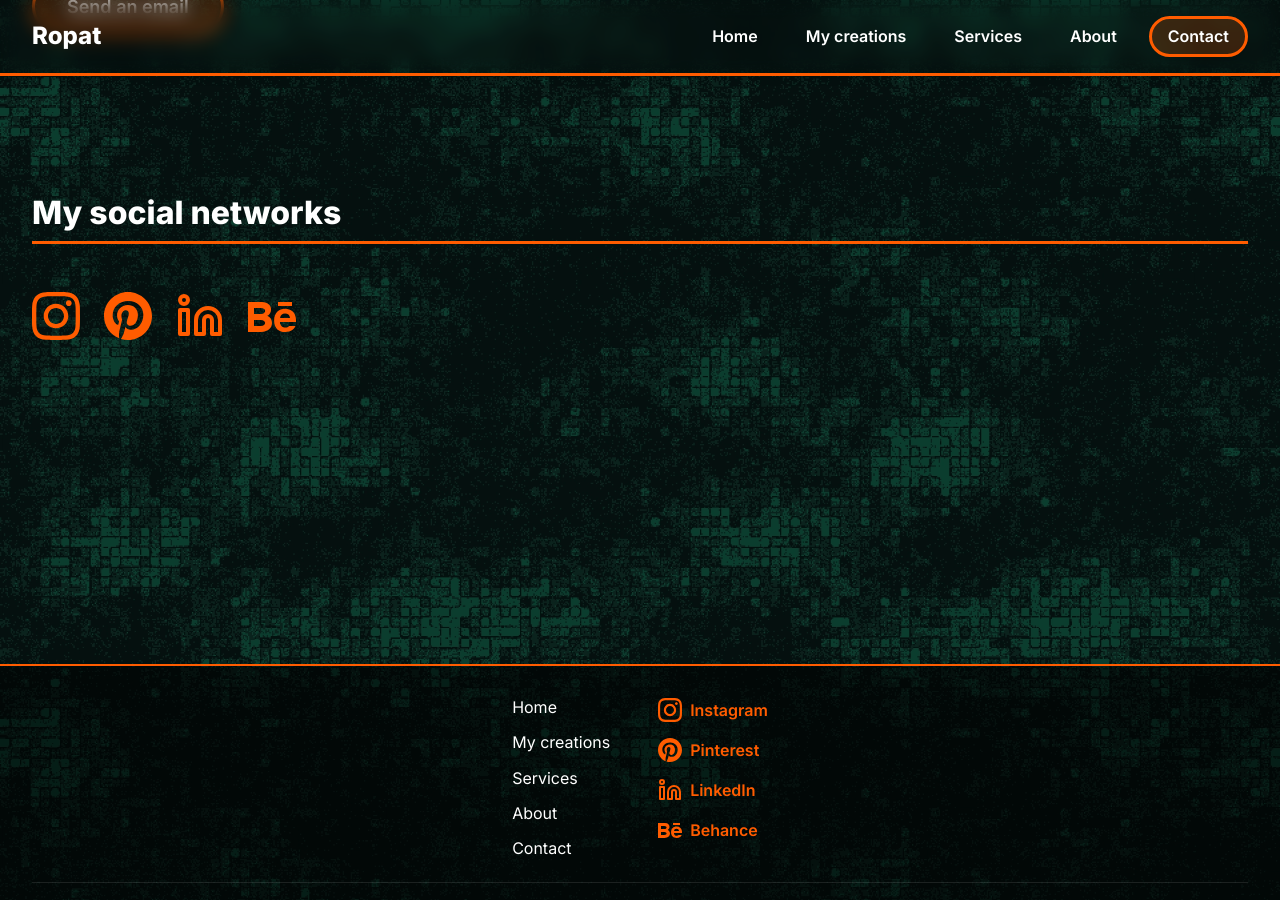
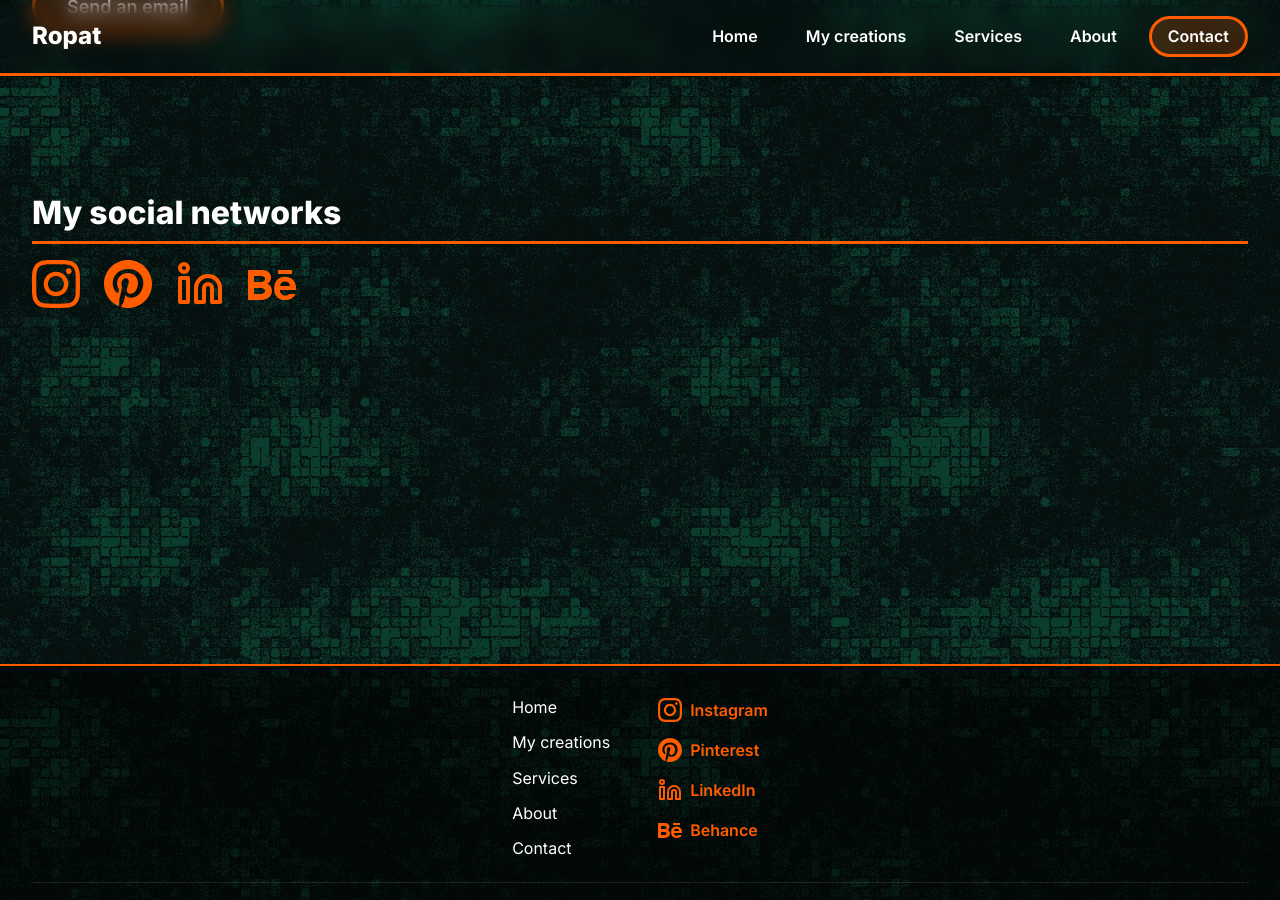
Before and after one commit to 7Nautilus/ropat-portfolio, a Jekyll site: the page built from en/contact.html, in a window 1280 px wide and 900 px high, scrolled down 312 px. Built offline with Jekyll 4.4.1, drawn with Linux system fonts in a browser that asks for light colours.

Commit message:
test padding

```diff
--- a/assets/css/style.css
+++ b/assets/css/style.css
@@ -76,6 +76,10 @@ body {
   -webkit-font-smoothing: antialiased;
   -moz-osx-font-smoothing: grayscale;
   overflow-x: hidden;
+}
+
+section {
+  gap: var(--spacing-lg);
 }
 
 a {
@@ -759,7 +763,6 @@ main {
 .section-title {
   font-size: var(--font-size-3xl);
   font-weight: 700;
-  margin-bottom: var(--spacing-lg);
   border-bottom: var(--border-primary);
   padding-bottom: var(--spacing-xs);
 }
```
